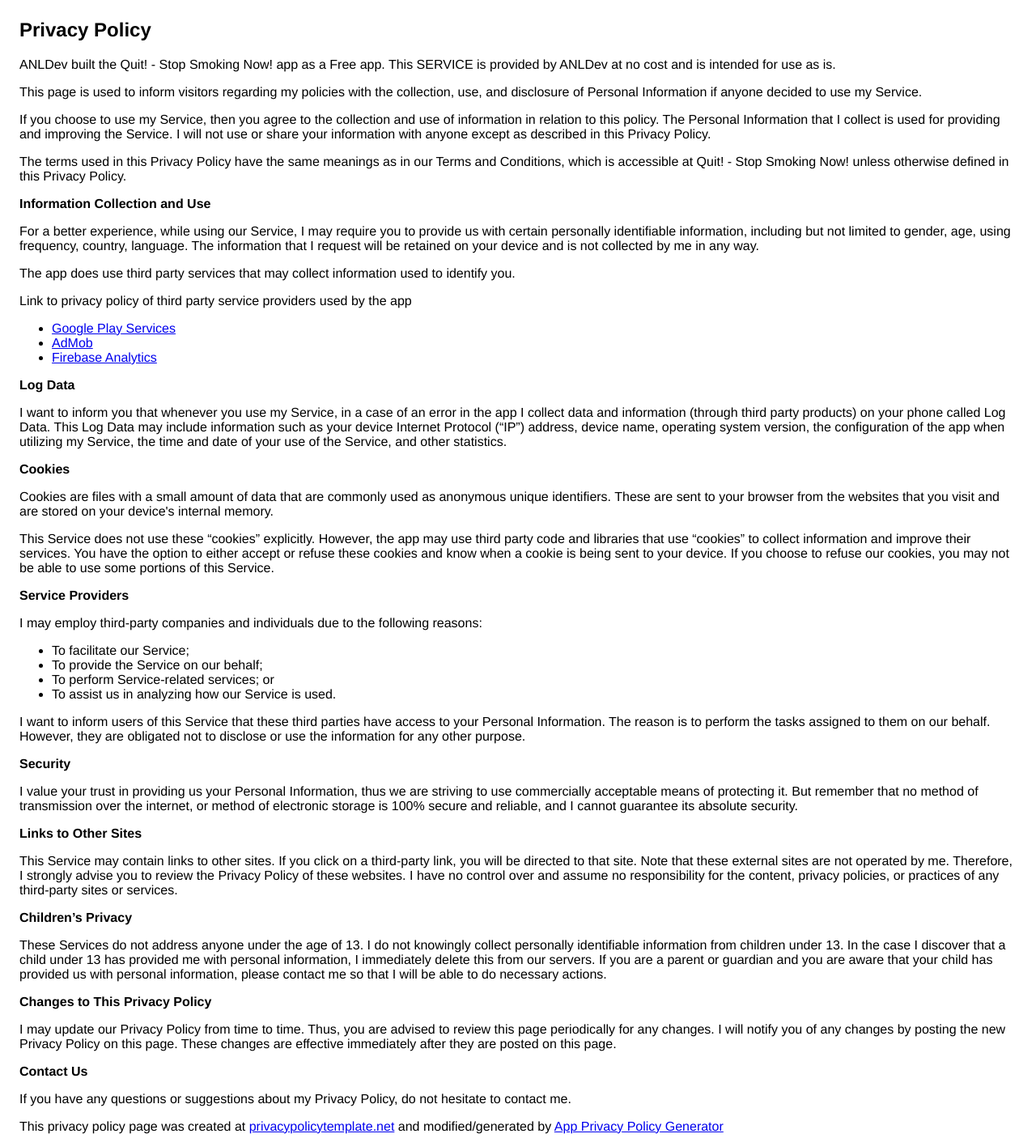
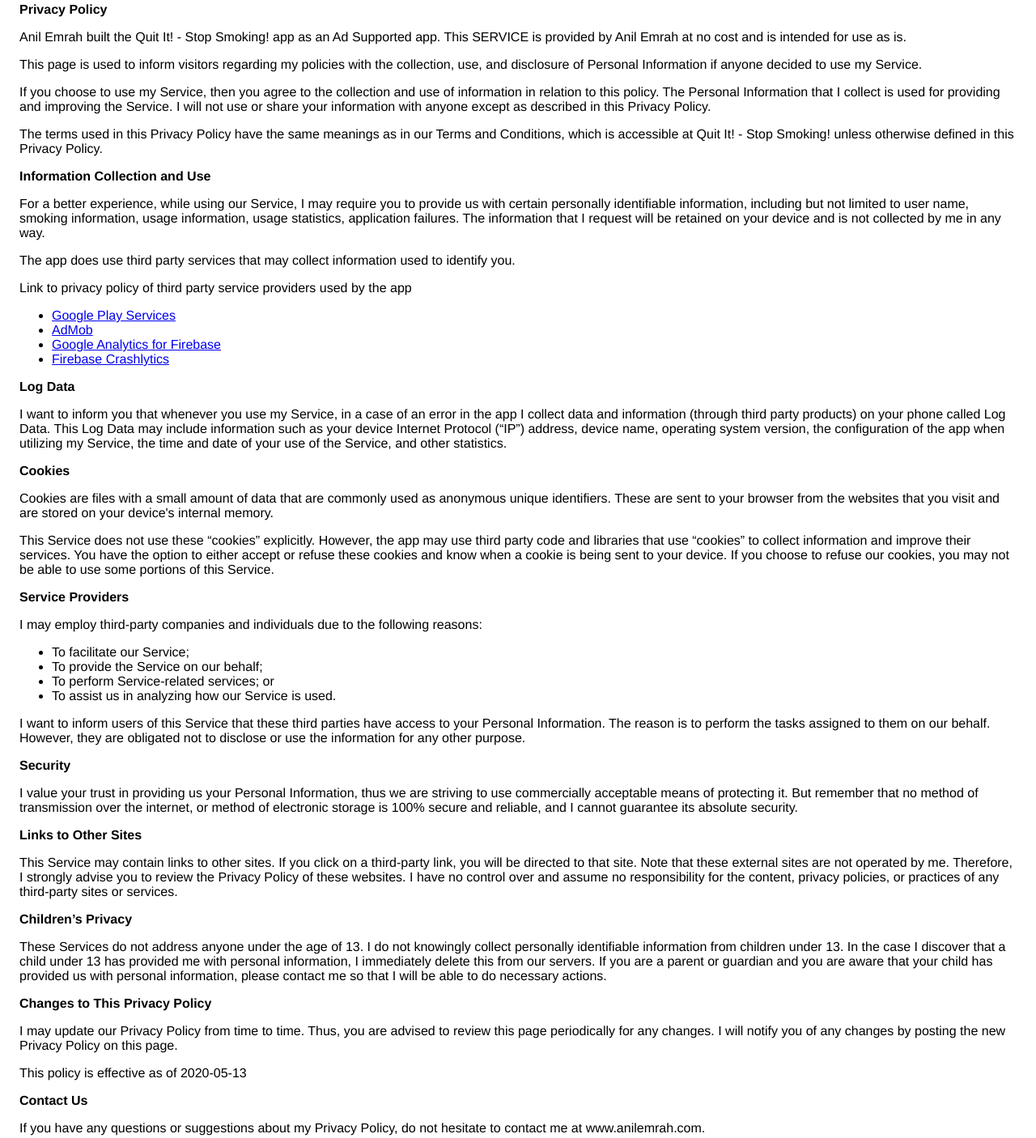
Before and after one commit to anilemrah/PrivacyPolicies, a plain HTML site: page index.html in a window 1280 px wide. Shown: the part 21-1427 px from the top of the page at 81% size. Drawn offline with Linux system fonts and the light colour scheme.

Commit message:
Update index.html

```diff
--- a/index.html
+++ b/index.html
@@ -1,4 +1,3 @@
-
 <!DOCTYPE html>
     <html>
     <head>
@@ -8,55 +7,107 @@
       <style> body { font-family: 'Helvetica Neue', Helvetica, Arial, sans-serif; padding:1em; } </style>
     </head>
     <body>
-    <h2>Privacy Policy</h2> <p> ANLDev built the Quit! - Stop Smoking Now! app as a Free app. This SERVICE is provided by
-                    ANLDev at no cost and is intended for use as is.
-                  </p> <p>This page is used to inform visitors regarding my policies with the collection, use, and disclosure
-                    of Personal Information if anyone decided to use my Service.
-                  </p> <p>If you choose to use my Service, then you agree to the collection and use of information in
-                    relation to this policy. The Personal Information that I collect is used for providing and improving
-                    the Service. I will not use or share your information with anyone except as described
-                    in this Privacy Policy.
-                  </p> <p>The terms used in this Privacy Policy have the same meanings as in our Terms and Conditions, which is
-                    accessible at Quit! - Stop Smoking Now! unless otherwise defined in this Privacy Policy.
-                  </p> <p><strong>Information Collection and Use</strong></p> <p>For a better experience, while using our Service, I may require you to provide us with certain
-                    personally identifiable information, including but not limited to gender, age, using frequency, country, language. The information that I request will be retained on your device and is not collected by me in any way.
-                  </p> <p>The app does use third party services that may collect information used to identify you.</p> <div><p>Link to privacy policy of third party service providers used by the app</p> <ul><li><a href="https://www.google.com/policies/privacy/" target="_blank">Google Play Services</a></li><li><a href="https://support.google.com/admob/answer/6128543?hl=en" target="_blank">AdMob</a></li><li><a href="https://firebase.google.com/policies/analytics" target="_blank">Firebase Analytics</a></li><!----><!----><!----><!----><!----></ul></div> <p><strong>Log Data</strong></p> <p> I want to inform you that whenever you use my Service, in a case of
-                    an error in the app I collect data and information (through third party products) on your phone
-                    called Log Data. This Log Data may include information such as your device Internet Protocol (“IP”) address,
-                    device name, operating system version, the configuration of the app when utilizing my Service,
-                    the time and date of your use of the Service, and other statistics.
-                  </p> <p><strong>Cookies</strong></p> <p>Cookies are files with a small amount of data that are commonly used as anonymous unique identifiers.
-                    These are sent to your browser from the websites that you visit and are stored on your device's internal
-                    memory.
-                  </p> <p>This Service does not use these “cookies” explicitly. However, the app may use third party code and
-                    libraries that use “cookies” to collect information and improve their services. You have the option to
-                    either accept or refuse these cookies and know when a cookie is being sent to your device. If you choose
-                    to refuse our cookies, you may not be able to use some portions of this Service.
-                  </p> <p><strong>Service Providers</strong></p> <p> I may employ third-party companies and individuals due to the following reasons:</p> <ul><li>To facilitate our Service;</li> <li>To provide the Service on our behalf;</li> <li>To perform Service-related services; or</li> <li>To assist us in analyzing how our Service is used.</li></ul> <p> I want to inform users of this Service that these third parties have access to
-                    your Personal Information. The reason is to perform the tasks assigned to them on our behalf. However,
-                    they are obligated not to disclose or use the information for any other purpose.
-                  </p> <p><strong>Security</strong></p> <p> I value your trust in providing us your Personal Information, thus we are striving
-                    to use commercially acceptable means of protecting it. But remember that no method of transmission over
-                    the internet, or method of electronic storage is 100% secure and reliable, and I cannot guarantee
-                    its absolute security.
-                  </p> <p><strong>Links to Other Sites</strong></p> <p>This Service may contain links to other sites. If you click on a third-party link, you will be directed
-                    to that site. Note that these external sites are not operated by me. Therefore, I strongly
-                    advise you to review the Privacy Policy of these websites. I have no control over
-                    and assume no responsibility for the content, privacy policies, or practices of any third-party sites
-                    or services.
-                  </p> <p><strong>Children’s Privacy</strong></p> <p>These Services do not address anyone under the age of 13. I do not knowingly collect
-                    personally identifiable information from children under 13. In the case I discover that a child
-                    under 13 has provided me with personal information, I immediately delete this from
-                    our servers. If you are a parent or guardian and you are aware that your child has provided us with personal
-                    information, please contact me so that I will be able to do necessary actions.
-                  </p> <p><strong>Changes to This Privacy Policy</strong></p> <p> I may update our Privacy Policy from time to time. Thus, you are advised to review
-                    this page periodically for any changes. I will notify you of any changes by posting
-                    the new Privacy Policy on this page. These changes are effective immediately after they are posted on
-                    this page.
-                  </p> <p><strong>Contact Us</strong></p> <p>If you have any questions or suggestions about my Privacy Policy, do not hesitate to contact
-                    me.
-                  </p> <p>This privacy policy page was created at <a href="https://privacypolicytemplate.net" target="_blank">privacypolicytemplate.net</a>
-                    and modified/generated by <a href="https://app-privacy-policy-generator.firebaseapp.com/" target="_blank">App
-                      Privacy Policy Generator</a></p>
+    <strong>Privacy Policy</strong> <p>
+                  Anil Emrah built the Quit It! - Stop Smoking! app as
+                  an Ad Supported app. This SERVICE is provided by
+                  Anil Emrah at no cost and is intended for use as
+                  is.
+                </p> <p>
+                  This page is used to inform visitors regarding my
+                  policies with the collection, use, and disclosure of Personal
+                  Information if anyone decided to use my Service.
+                </p> <p>
+                  If you choose to use my Service, then you agree to
+                  the collection and use of information in relation to this
+                  policy. The Personal Information that I collect is
+                  used for providing and improving the Service. I will not use or share your information with
+                  anyone except as described in this Privacy Policy.
+                </p> <p>
+                  The terms used in this Privacy Policy have the same meanings
+                  as in our Terms and Conditions, which is accessible at
+                  Quit It! - Stop Smoking! unless otherwise defined in this Privacy Policy.
+                </p> <p><strong>Information Collection and Use</strong></p> <p>
+                  For a better experience, while using our Service, I
+                  may require you to provide us with certain personally
+                  identifiable information, including but not limited to user name, smoking information, usage information, usage statistics, application failures. The information that
+                  I request will be retained on your device and is not collected by me in any way.
+                </p> <div><p>
+                    The app does use third party services that may collect
+                    information used to identify you.
+                  </p> <p>
+                    Link to privacy policy of third party service providers used
+                    by the app
+                  </p> <ul><li><a href="https://www.google.com/policies/privacy/" target="_blank">Google Play Services</a></li><li><a href="https://support.google.com/admob/answer/6128543?hl=en" target="_blank">AdMob</a></li><li><a href="https://firebase.google.com/policies/analytics" target="_blank">Google Analytics for Firebase</a></li><li><a href="https://firebase.google.com/support/privacy/" target="_blank">Firebase Crashlytics</a></li><!----><!----><!----><!----><!----><!----><!----><!----><!----><!----><!----><!----></ul></div> <p><strong>Log Data</strong></p> <p>
+                  I want to inform you that whenever you
+                  use my Service, in a case of an error in the app
+                  I collect data and information (through third party
+                  products) on your phone called Log Data. This Log Data may
+                  include information such as your device Internet Protocol
+                  (“IP”) address, device name, operating system version, the
+                  configuration of the app when utilizing my Service,
+                  the time and date of your use of the Service, and other
+                  statistics.
+                </p> <p><strong>Cookies</strong></p> <p>
+                  Cookies are files with a small amount of data that are
+                  commonly used as anonymous unique identifiers. These are sent
+                  to your browser from the websites that you visit and are
+                  stored on your device's internal memory.
+                </p> <p>
+                  This Service does not use these “cookies” explicitly. However,
+                  the app may use third party code and libraries that use
+                  “cookies” to collect information and improve their services.
+                  You have the option to either accept or refuse these cookies
+                  and know when a cookie is being sent to your device. If you
+                  choose to refuse our cookies, you may not be able to use some
+                  portions of this Service.
+                </p> <p><strong>Service Providers</strong></p> <p>
+                  I may employ third-party companies and
+                  individuals due to the following reasons:
+                </p> <ul><li>To facilitate our Service;</li> <li>To provide the Service on our behalf;</li> <li>To perform Service-related services; or</li> <li>To assist us in analyzing how our Service is used.</li></ul> <p>
+                  I want to inform users of this Service
+                  that these third parties have access to your Personal
+                  Information. The reason is to perform the tasks assigned to
+                  them on our behalf. However, they are obligated not to
+                  disclose or use the information for any other purpose.
+                </p> <p><strong>Security</strong></p> <p>
+                  I value your trust in providing us your
+                  Personal Information, thus we are striving to use commercially
+                  acceptable means of protecting it. But remember that no method
+                  of transmission over the internet, or method of electronic
+                  storage is 100% secure and reliable, and I cannot
+                  guarantee its absolute security.
+                </p> <p><strong>Links to Other Sites</strong></p> <p>
+                  This Service may contain links to other sites. If you click on
+                  a third-party link, you will be directed to that site. Note
+                  that these external sites are not operated by me.
+                  Therefore, I strongly advise you to review the
+                  Privacy Policy of these websites. I have
+                  no control over and assume no responsibility for the content,
+                  privacy policies, or practices of any third-party sites or
+                  services.
+                </p> <p><strong>Children’s Privacy</strong></p> <p>
+                  These Services do not address anyone under the age of 13.
+                  I do not knowingly collect personally
+                  identifiable information from children under 13. In the case
+                  I discover that a child under 13 has provided
+                  me with personal information, I immediately
+                  delete this from our servers. If you are a parent or guardian
+                  and you are aware that your child has provided us with
+                  personal information, please contact me so that
+                  I will be able to do necessary actions.
+                </p> <p><strong>Changes to This Privacy Policy</strong></p> <p>
+                  I may update our Privacy Policy from
+                  time to time. Thus, you are advised to review this page
+                  periodically for any changes. I will
+                  notify you of any changes by posting the new Privacy Policy on
+                  this page.
+                </p> <p>This policy is effective as of 2020-05-13</p> <p><strong>Contact Us</strong></p> <p>
+                  If you have any questions or suggestions about my
+                  Privacy Policy, do not hesitate to contact me at www.anilemrah.com.
+                </p> <p>
+                  This privacy policy page was created at
+                  <a href="https://privacypolicytemplate.net" target="_blank">privacypolicytemplate.net</a>
+                  and modified/generated by
+                  <a href="https://app-privacy-policy-generator.firebaseapp.com/" target="_blank">App Privacy Policy Generator</a></p>
     </body>
     </html>
```
